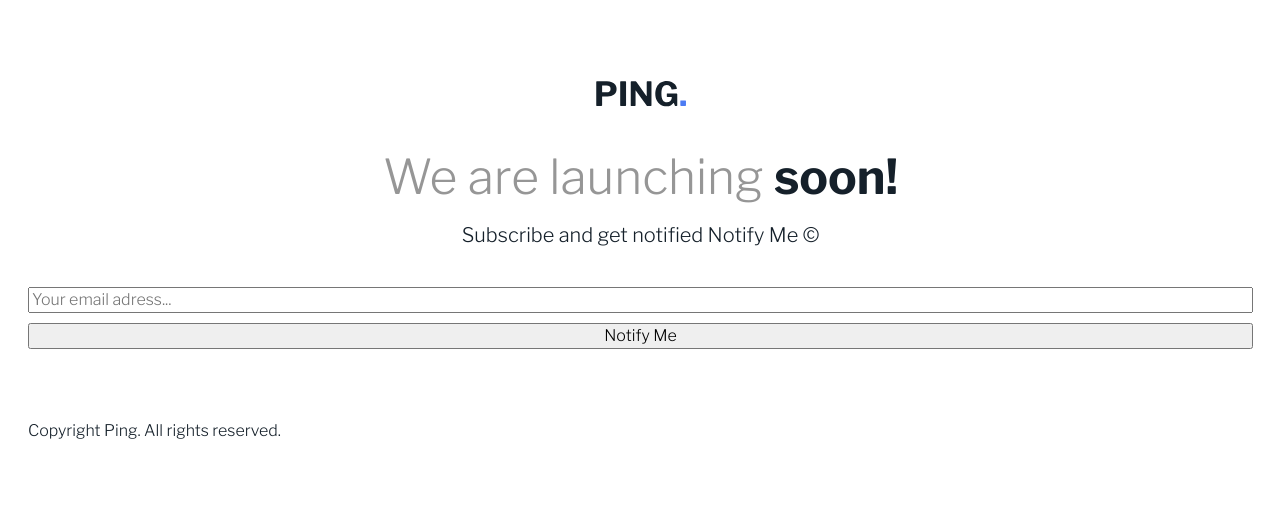
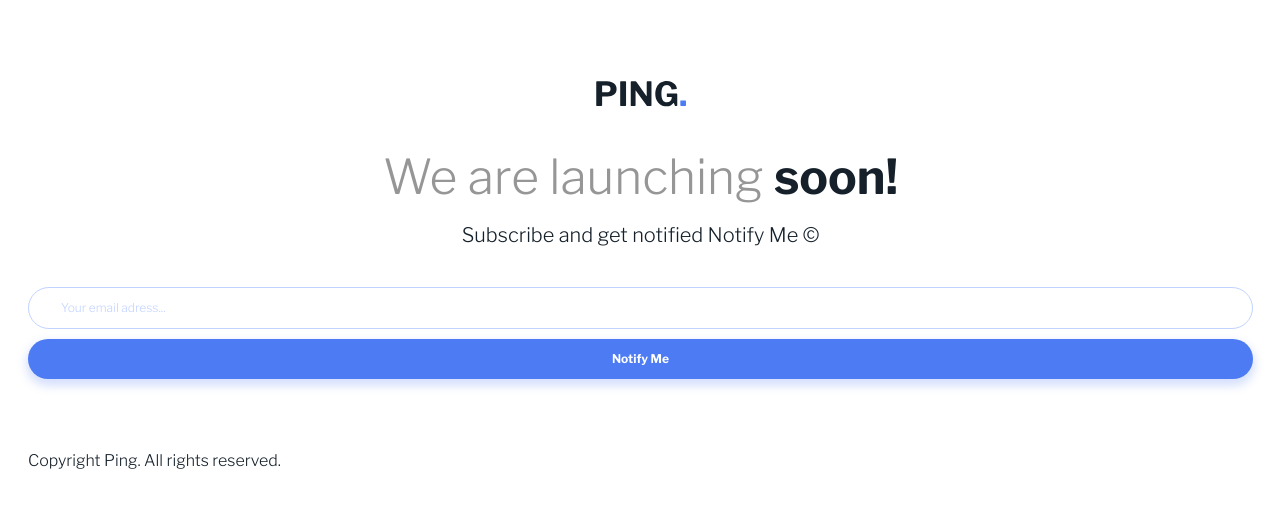
Before and after one commit to miguelzaga/ping-single-column-coming-soon-page, a React (Vite) app: page / in a window 1280 px wide. Shown: the top 508 px of the page. Built offline with nearby package versions, Linux system fonts and the light colour scheme.

Commit message:
style form

```diff
--- a/src/scss/05-components/_form.scss
+++ b/src/scss/05-components/_form.scss
@@ -5,4 +5,30 @@
   flex-direction: column;
   gap: 10px;
   margin-bottom: 72px;
+
+  &__input {
+    box-shadow: 0px 0px 7px 3px rgba(0, 0, 0, 0.0001);
+    border-radius: 28px;
+    border: solid 1px $light-blue;
+    padding: 10px 32px;
+    font-weight: 300;
+    font-size: rem(12px);
+    line-height: rem(20px);
+    &::placeholder {
+      color: $light-blue;
+    }
+  }
+
+  &__btn {
+    box-shadow: 0px 5px 10px 2px rgba(76, 123, 243, 0.230414);
+    border-radius: 28px;
+    background-color: $blue;
+    border: none;
+    padding: 12px;
+    text-align: center;
+    color: white;
+    font-weight: 600;
+    font-size: rem(12px);
+    line-height: rem(16px);
+  }
 }
```
